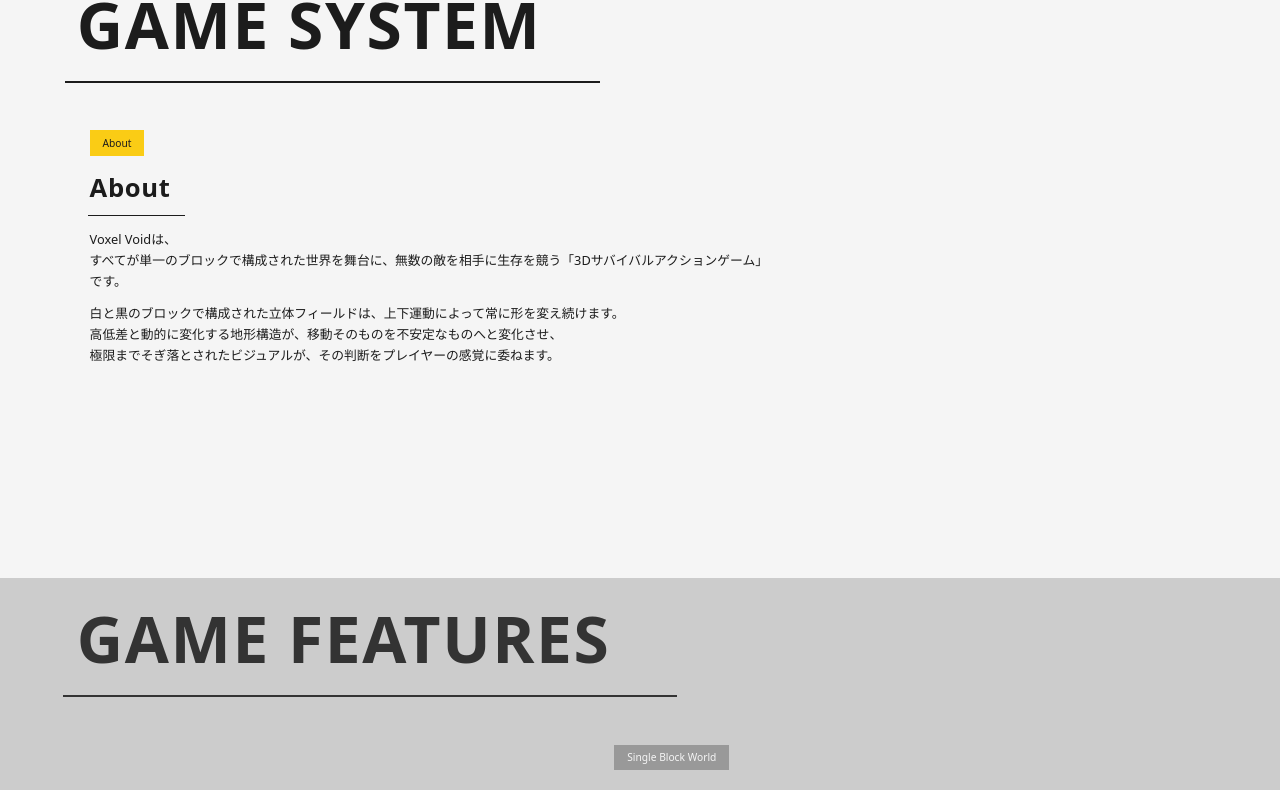
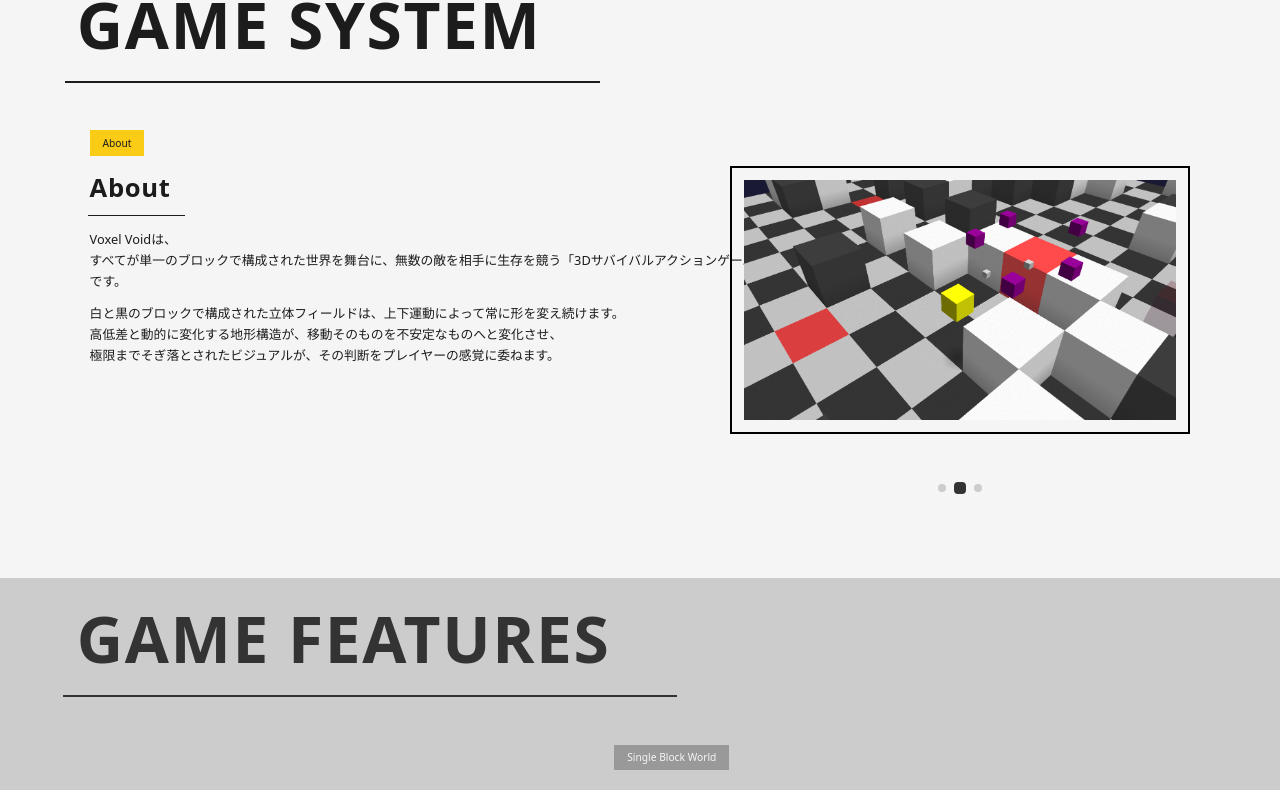
Before and after one commit to iwasi24k/web-repository, a React (Vite) app: page / in a window 1280 px wide. Shown: the part 996-1786 px from the top of the page. Built offline with nearby package versions, Linux system fonts and the light colour scheme.

Commit message:
カルーセルのmd:mt-[45vw]をリセットしていなかったため、xl:mt-0を追加

```diff
--- a/src/components/sections/game/GameSystem.tsx
+++ b/src/components/sections/game/GameSystem.tsx
@@ -64,6 +64,7 @@
                 xl:top-[15vw]
                 xl:left-[55vw]
                 xl:w-[40vw]
+                xl:mt-0
                 xl:aspect-[7/4.5]
             "
         // 2. スライド個別のデザイン (ここもTailwindクラスで指定！)
```
